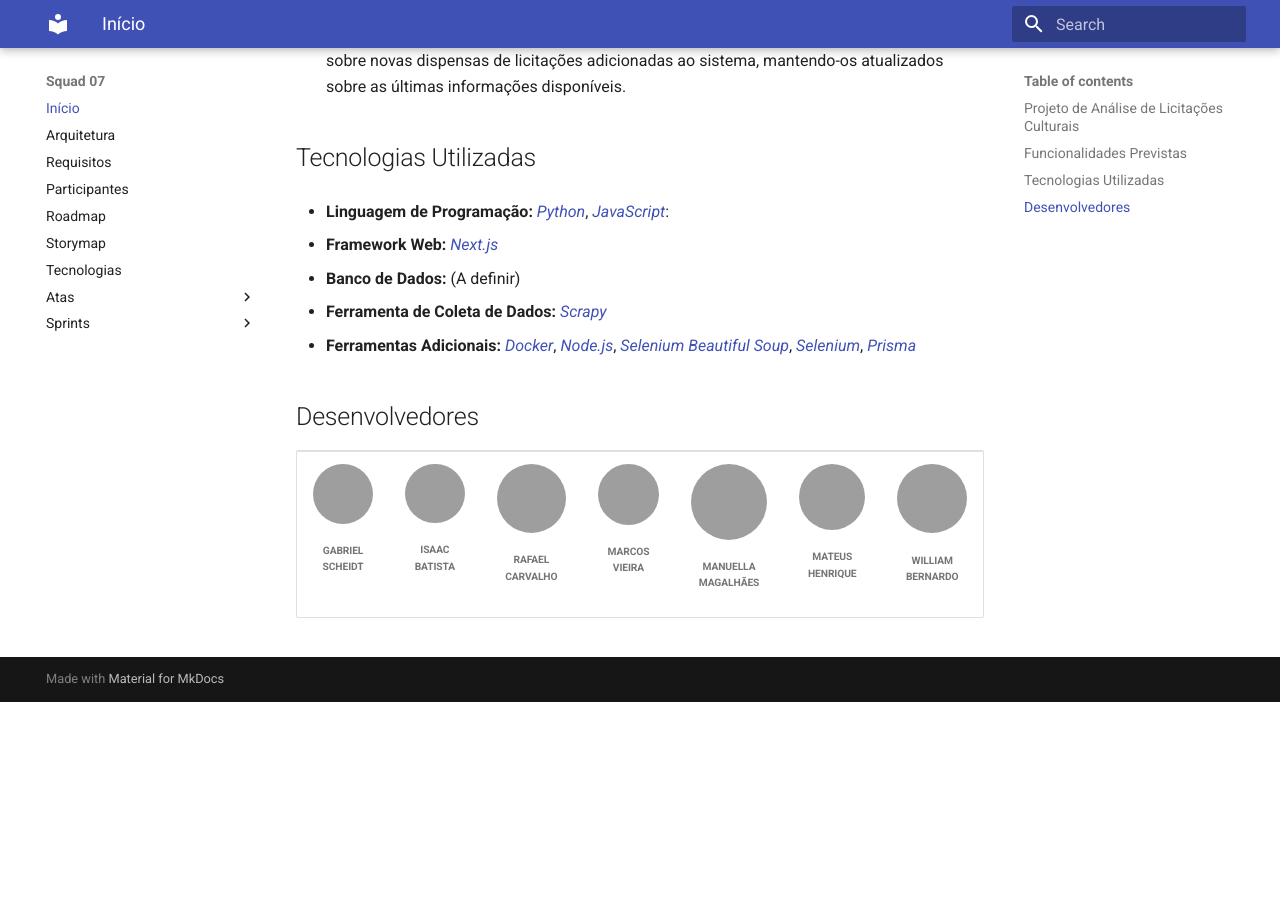
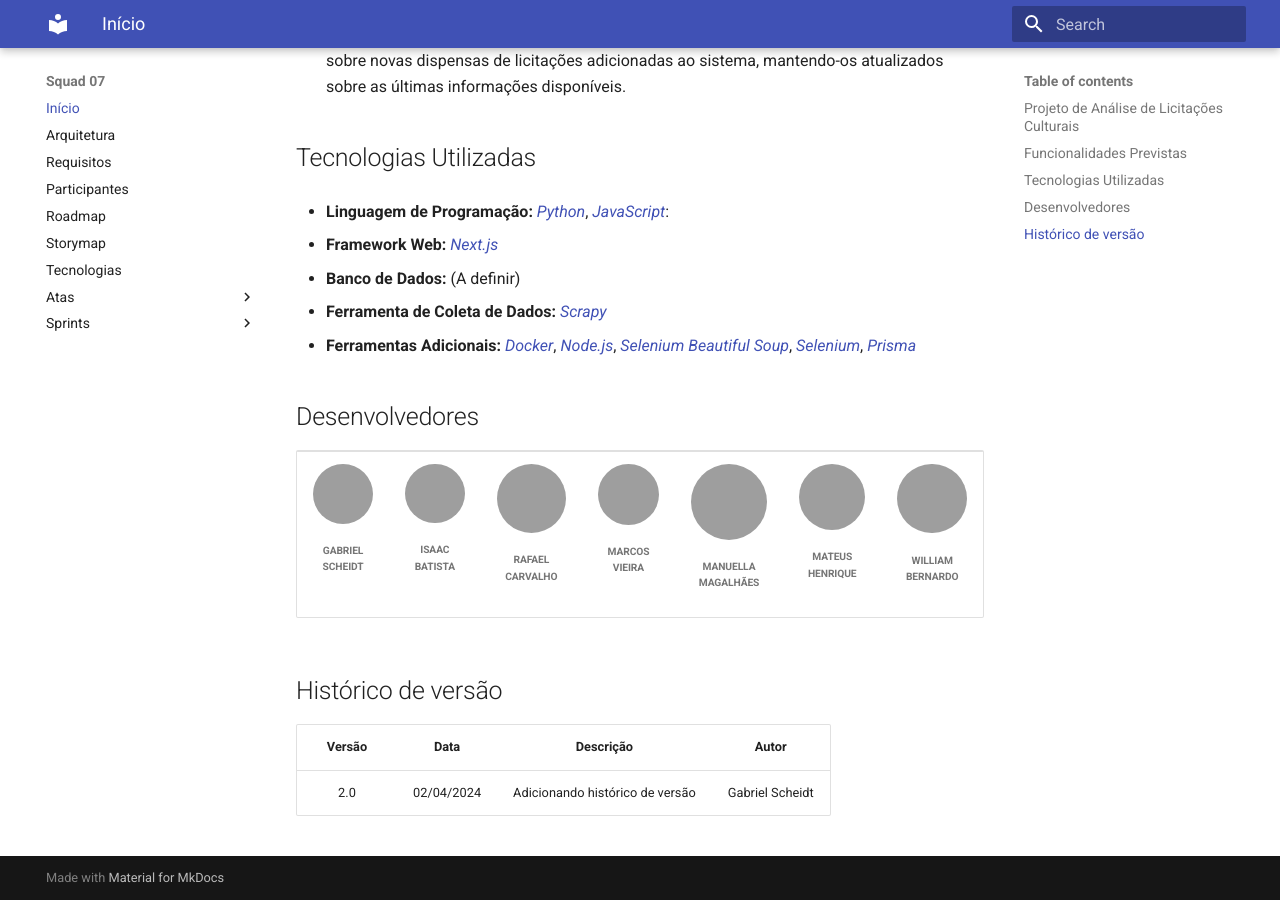
Before and after one commit to unb-mds/2024-1-MinasDeCultura, an MkDocs documentation site: the page built from docs/index.md, in a window 1280 px wide and 900 px high, scrolled down 833 px, cut to the strip 0-900 px from the top of the window. Built offline with MkDocs 1.6.1 and Material for MkDocs 9.7.7, drawn with Linux system fonts in a browser that asks for light colours; before the commit the page ends 1535 px from its top, so only the background shows below that; grey boxes are pictures that could not be loaded.

Commit message:
Adicionando histórico de versão na gitpage

```diff
--- a/docs/index.md
+++ b/docs/index.md
@@ -73,3 +73,9 @@ Através desta aplicação, buscamos oferecer uma maneira mais transparente e ac
         </td>
 </table>
 </center>
+
+## Histórico de versão
+
+| Versão |    Data    |                    Descrição                    |     Autor      |
+|:------:|:----------:|:-----------------------------------------------:|:--------------:|
+|  2.0   | 02/04/2024 | Adicionando histórico de versão                 | Gabriel Scheidt|
```
Also changed, not shown: docs/backlog.md (+6 -0 lines), docs/roadmap.md (+6 -0 lines), docs/storymap.md (+6 -0 lines), docs/tecnologias.md (+6 -0 lines).
